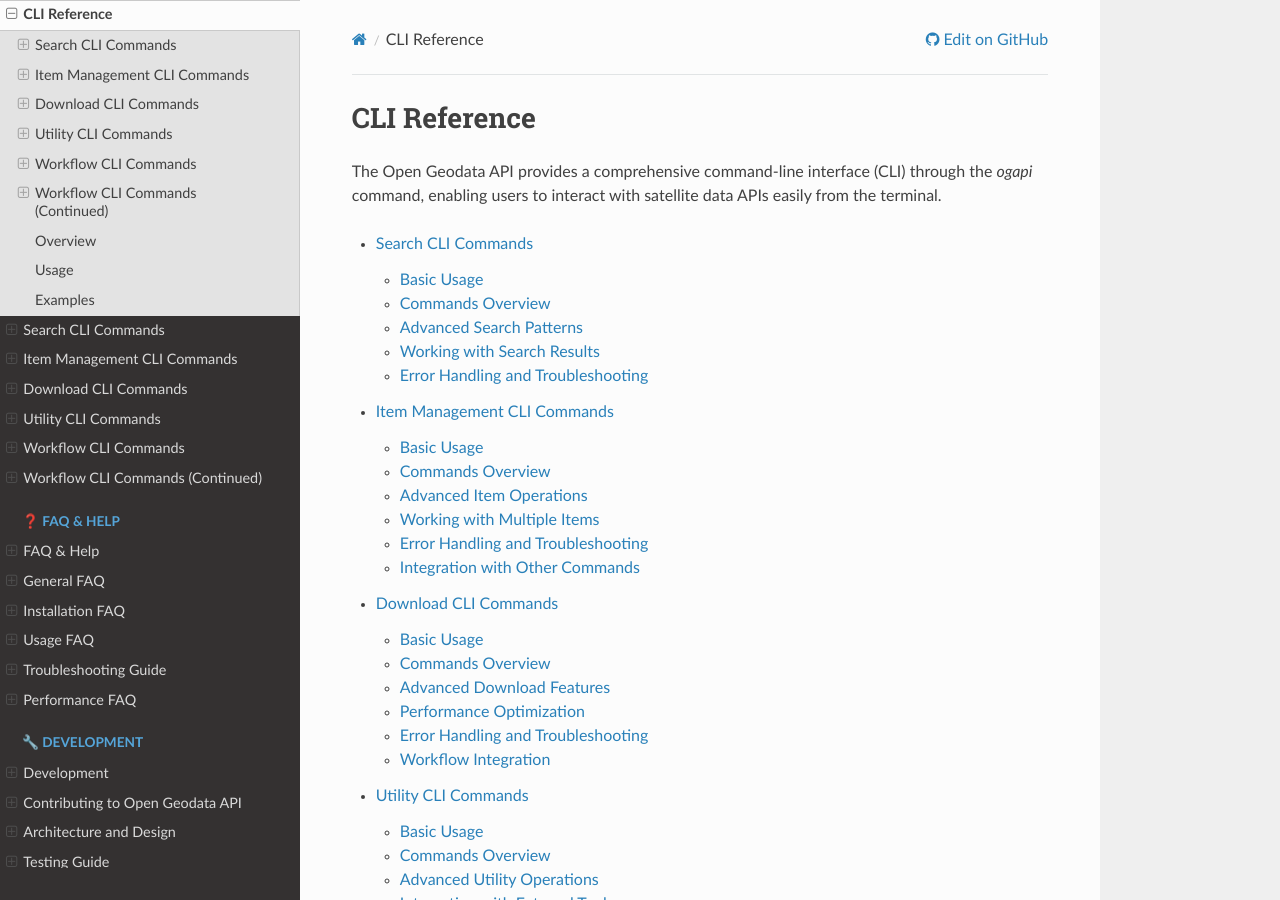
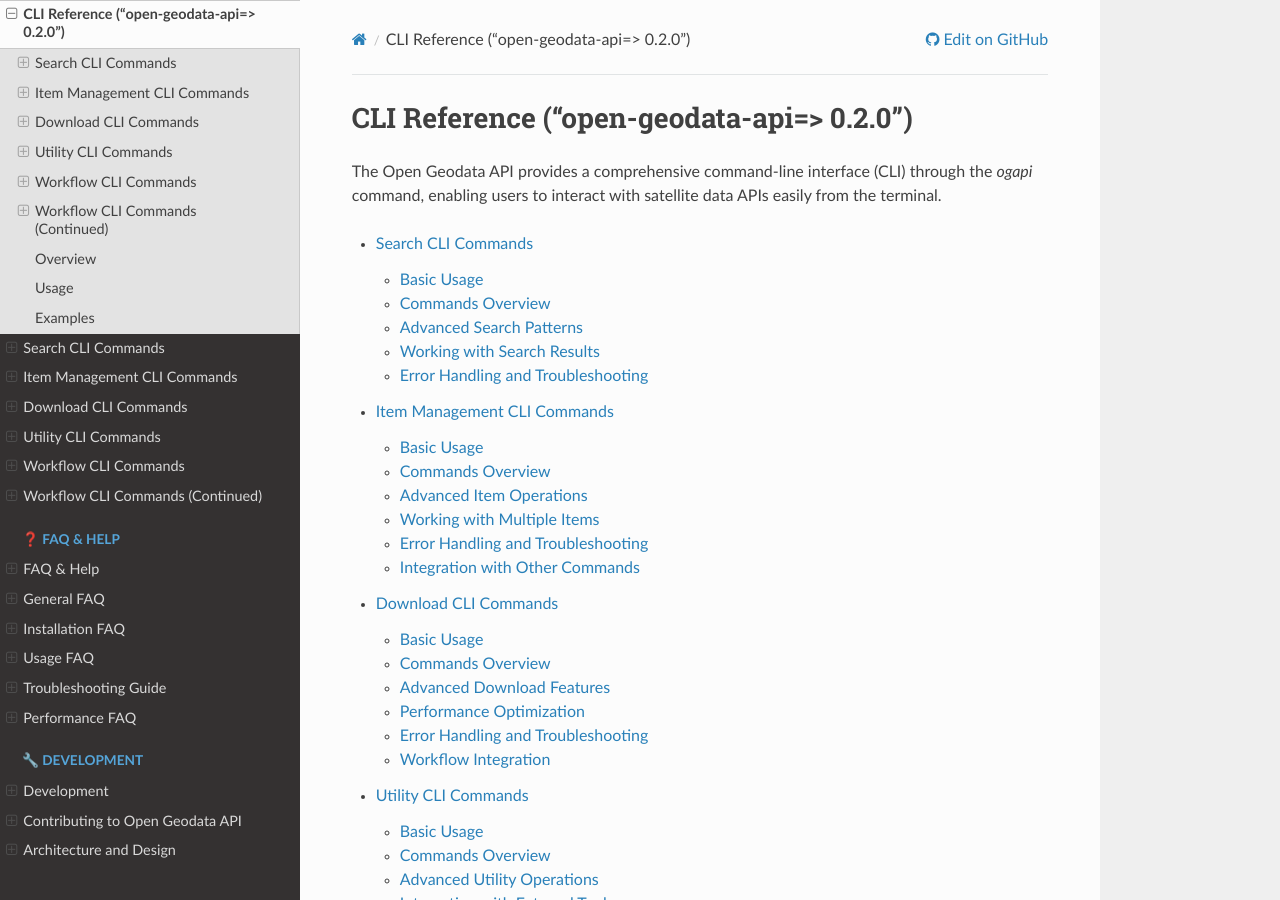
Before and after one commit to Mirjan-Ali-Sha/open-geodata-api, a Sphinx documentation site: the page built from docs/sections/cli-reference/index.rst, in a window 1280 px wide and 900 px high. Built offline with Sphinx 7.4.7 and the Read the Docs theme 3.1.0, drawn with Linux system fonts in a browser that asks for light colours; pages that are not in the unit, such as notebooks, are missing from menus.

Commit message:
compile nearly full documentation...

```diff
--- a/docs/sections/cli-reference/index.rst
+++ b/docs/sections/cli-reference/index.rst
@@ -1,5 +1,5 @@
-CLI Reference
-=============
+CLI Reference ("open-geodata-api=> 0.2.0")
+=========================================
 
 The Open Geodata API provides a comprehensive command-line interface (CLI) through the `ogapi` command, enabling users to interact with satellite data APIs easily from the terminal.
 
```
